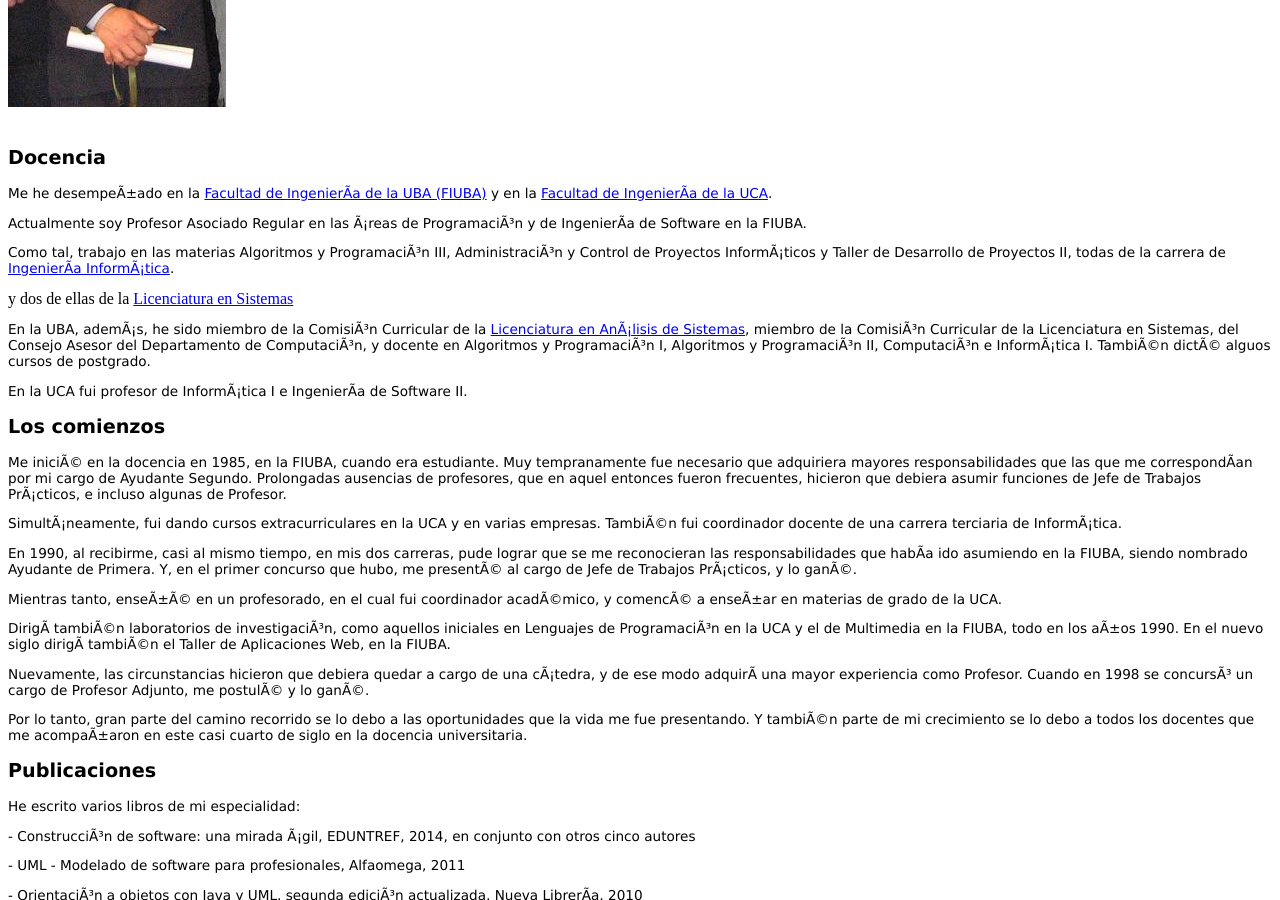
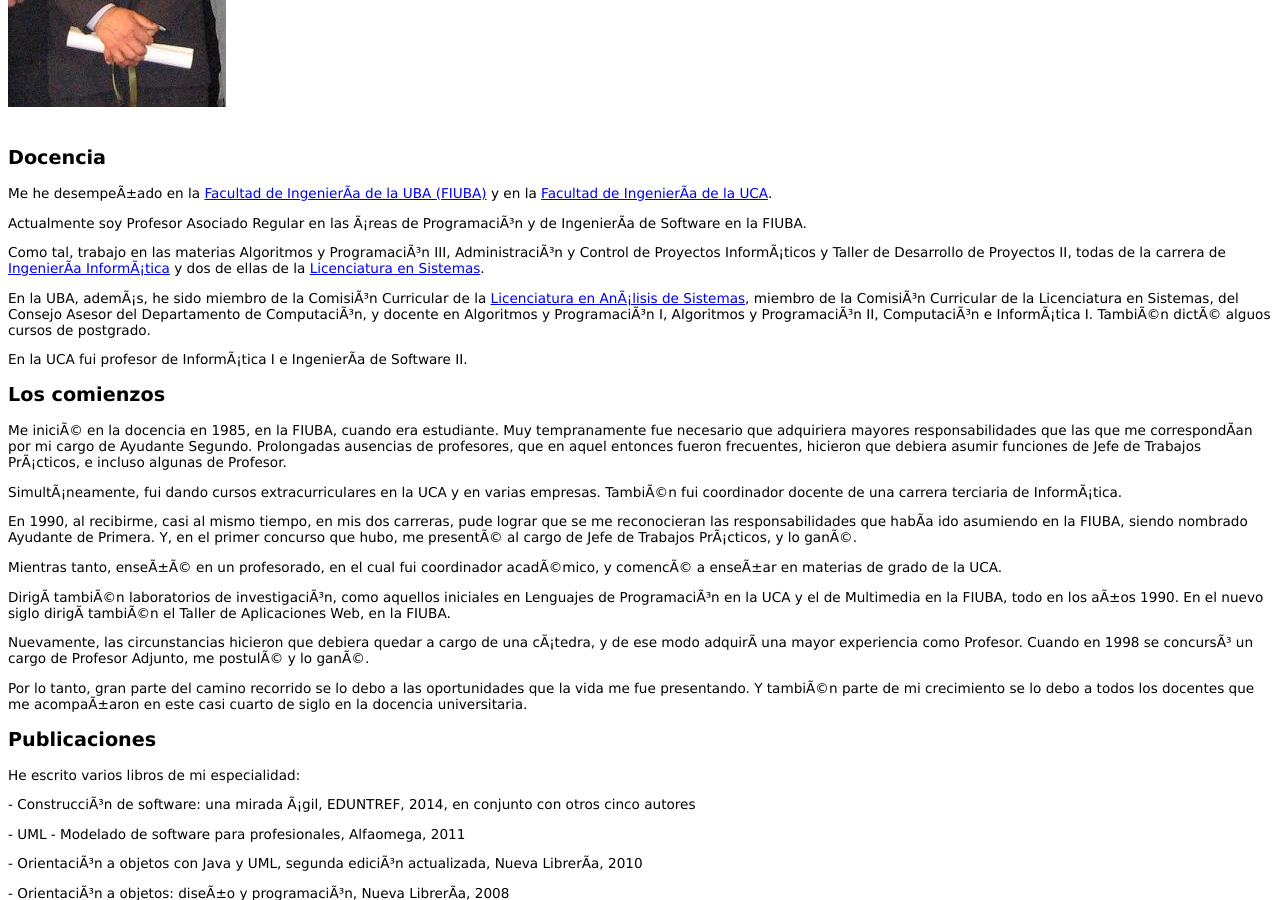
Before and after one commit to limetfiuba/limetfiuba.github.io, a Jekyll site: the page integrantes/carlosfontela.html, which Jekyll copies as it is, in a window 1280 px wide and 900 px high, scrolled down 408 px. Built offline with Jekyll 4.4.1, drawn with Linux system fonts in a browser that asks for light colours.

```diff
--- a/integrantes/carlosfontela.html
+++ b/integrantes/carlosfontela.html
@@ -57,7 +57,7 @@
 
 <p>Me he desempeñado en la <a href="http://www.fi.uba.ar/">Facultad de Ingeniería de la UBA (FIUBA)</a> y en la <a href="http://www.uca.edu.ar/index.php/home/index/es/universidad/facultades/buenos-aires/ingenieria">Facultad de Ingeniería de la UCA</a>.</p>
 <p>Actualmente soy Profesor Asociado Regular en las áreas de Programación y de Ingeniería de Software en la FIUBA.</p>
-<p>Como tal, trabajo en las materias Algoritmos y Programación III, Administración y Control de Proyectos Informáticos y Taller de Desarrollo de Proyectos II, todas de la carrera de <a href="http://www.fi.uba.ar/es/node/211">Ingeniería Informática</a>.</p> y dos de ellas de la <a href="http://www.fi.uba.ar/carreras/index.php?m=187">Licenciatura en Sistemas</a>
+<p>Como tal, trabajo en las materias Algoritmos y Programación III, Administración y Control de Proyectos Informáticos y Taller de Desarrollo de Proyectos II, todas de la carrera de <a href="http://www.fi.uba.ar/es/node/211">Ingeniería Informática</a> y dos de ellas de la <a href="http://www.fi.uba.ar/carreras/index.php?m=187">Licenciatura en Sistemas</a>.</p>
 <p>En la UBA, además, he sido miembro de la Comisión Curricular de la <a href="http://http://www.fi.uba.ar/es/node/236">Licenciatura en Análisis de Sistemas</a>, miembro de la Comisión Curricular de la Licenciatura en Sistemas, del Consejo Asesor del Departamento de Computación, y docente en Algoritmos y Programación I, Algoritmos y Programación II, Computación e Informática I. También dicté alguos cursos de postgrado.</p>
 <p>En la UCA fui profesor de Informática I e Ingeniería de Software II.</p>
 
```
